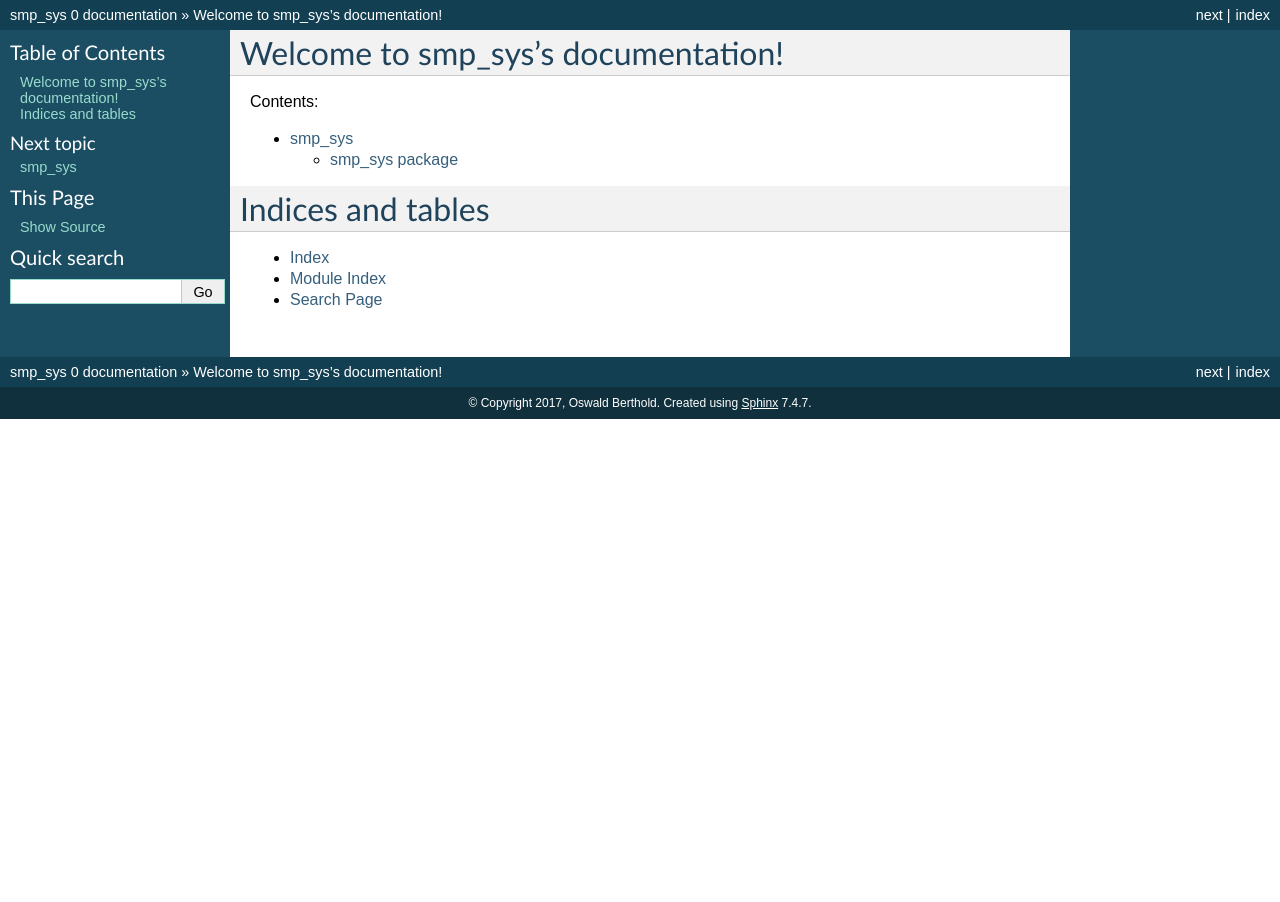
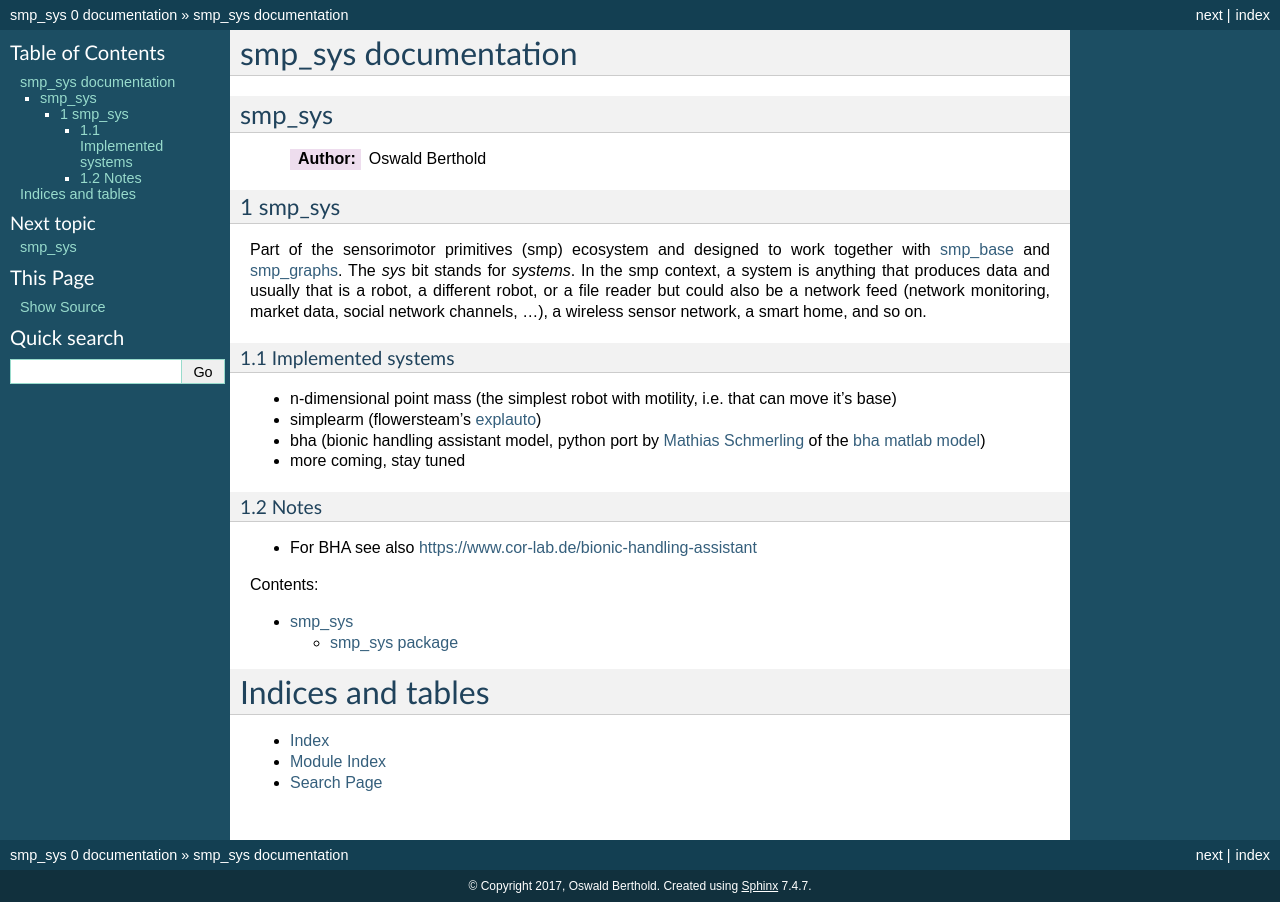
Before and after one commit to fagan2888/smp_sys, a Sphinx documentation site: the page built from doc/index.rst, in a window 1280 px wide. Built offline with Sphinx 7.4.7, drawn with Linux system fonts in a browser that asks for light colours.

Commit message:
doc updates re: thesis appendix 'systems'

```diff
--- /dev/null
+++ b/README.rst
@@ -0,0 +1,36 @@
+========
+smp\_sys
+========
+
+    :Author: Oswald Berthold
+
+
+
+1 smp\_sys
+----------
+
+Part of the sensorimotor primitives (smp) ecosystem and designed to
+work together with `smp\_base <https://github.com/x75/smp_base>`_ and `smp\_graphs <https://github.com/x75/smp_graphs>`_. The *sys* bit stands for
+*systems*. In the smp context, a system is anything that produces data
+and usually that is a robot, a different robot, or a file reader but
+could also be a network feed (network monitoring, market data, social
+network channels, ...), a wireless sensor network, a smart home, and
+so on.
+
+1.1 Implemented systems
+~~~~~~~~~~~~~~~~~~~~~~~
+
+- n-dimensional point mass (the simplest robot with motility,
+  i.e. that can move it's base)
+
+- simplearm (flowersteam's `explauto <https://github.com/flowersteam/explauto>`_)
+
+- bha (bionic handling assistant model, python port by
+  `Mathias Schmerling <https://github.com/gitmatti>`_ of the `bha matlab model <https://code.cor-lab.de/projects/goal-babbling-matlab>`_)
+
+- more coming, stay tuned
+
+1.2 Notes
+~~~~~~~~~
+
+- For BHA see also `https://www.cor-lab.de/bionic-handling-assistant <https://www.cor-lab.de/bionic-handling-assistant>`_
--- a/doc/index.rst
+++ b/doc/index.rst
@@ -3,8 +3,10 @@
    You can adapt this file completely to your liking, but it should at least
    contain the root `toctree` directive.
 
-Welcome to smp_sys's documentation!
-===================================
+smp_sys documentation
+=====================
+
+.. include:: ../README.rst
 
 .. toctree::
    :maxdepth: 2
```
Also changed, not shown: README.org (+7 -4 lines), 1 other file.
